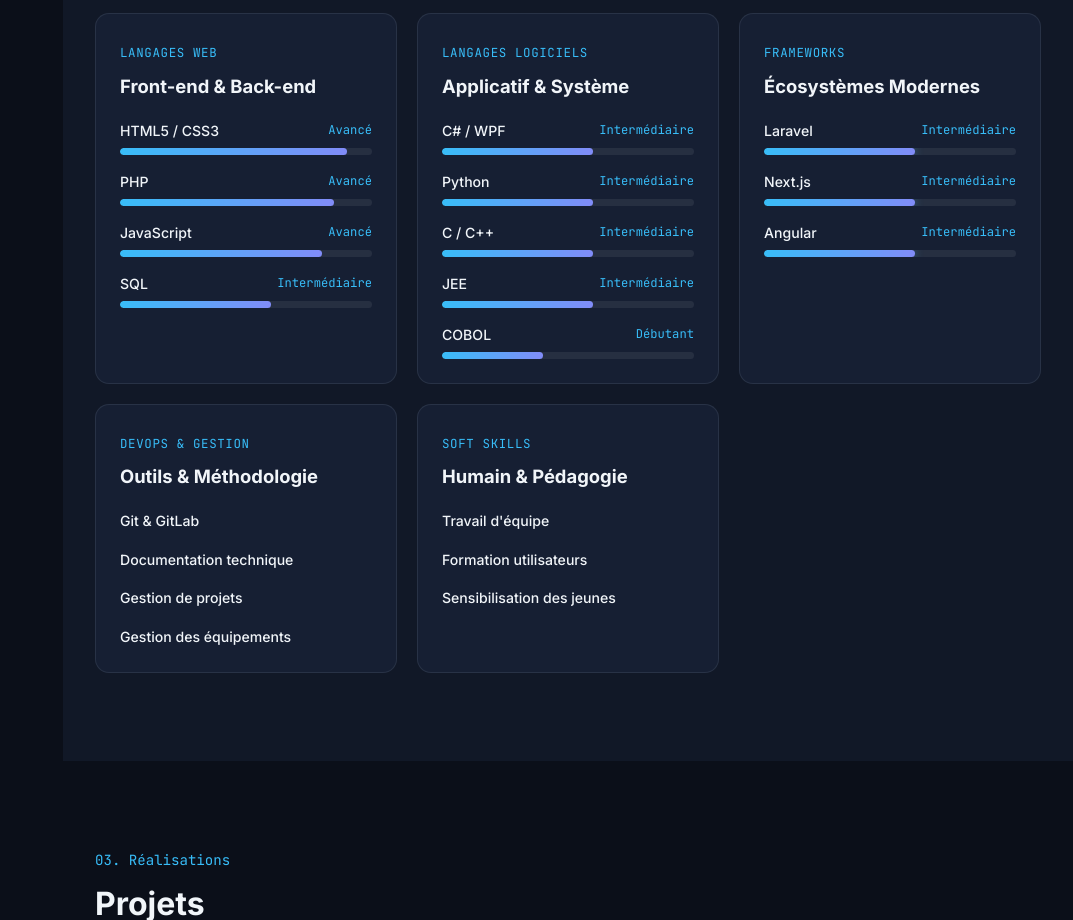
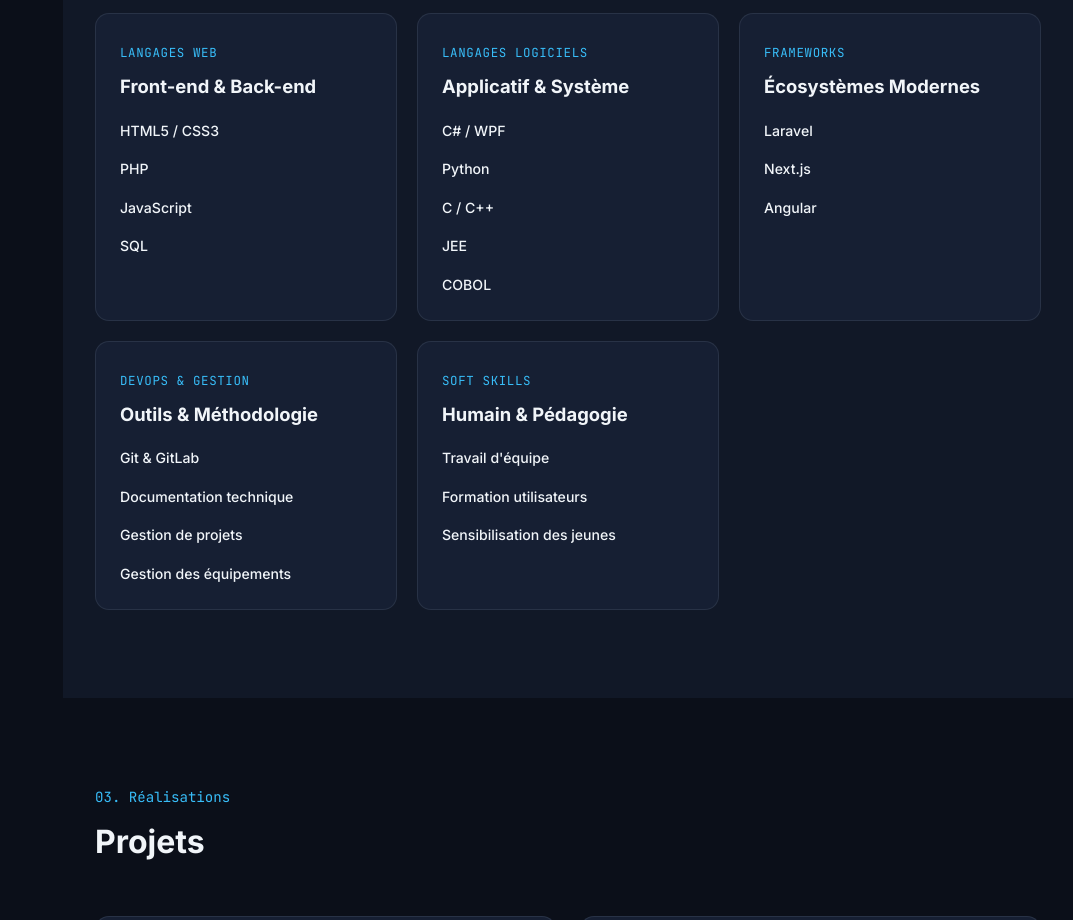
Before and after one commit to vincent-gautier/portfolio, a plain HTML site: page index.html in a window 1280 px wide. Shown: the part 1920-2840 px from the top of the page, without its empty margins (207-1280 px from the left). Drawn offline with Linux system fonts and the light colour scheme.

Commit message:
Update suite à un retour

```diff
--- a/index.html
+++ b/index.html
@@ -201,37 +201,21 @@
               <div class="skill-item">
                 <div class="skill-info">
                   <span class="skill-name">HTML5 / CSS3</span>
-                  <span class="skill-level">Avancé</span>
-                </div>
-                <div class="skill-bar">
-                  <div class="skill-progress" style="width: 90%;"></div>
                 </div>
               </div>
               <div class="skill-item">
                 <div class="skill-info">
                   <span class="skill-name">PHP</span>
-                  <span class="skill-level">Avancé</span>
-                </div>
-                <div class="skill-bar">
-                  <div class="skill-progress" style="width: 85%;"></div>
                 </div>
               </div>
               <div class="skill-item">
                 <div class="skill-info">
                   <span class="skill-name">JavaScript</span>
-                  <span class="skill-level">Avancé</span>
-                </div>
-                <div class="skill-bar">
-                  <div class="skill-progress" style="width: 80%;"></div>
                 </div>
               </div>
               <div class="skill-item">
                 <div class="skill-info">
                   <span class="skill-name">SQL</span>
-                  <span class="skill-level">Intermédiaire</span>
-                </div>
-                <div class="skill-bar">
-                  <div class="skill-progress" style="width: 60%;"></div>
                 </div>
               </div>
             </div>
@@ -247,46 +231,26 @@
               <div class="skill-item">
                 <div class="skill-info">
                   <span class="skill-name">C# / WPF</span>
-                  <span class="skill-level">Intermédiaire</span>
-                </div>
-                <div class="skill-bar">
-                  <div class="skill-progress" style="width: 60%;"></div>
                 </div>
               </div>
               <div class="skill-item">
                 <div class="skill-info">
                   <span class="skill-name">Python</span>
-                  <span class="skill-level">Intermédiaire</span>
-                </div>
-                <div class="skill-bar">
-                  <div class="skill-progress" style="width: 60%;"></div>
                 </div>
               </div>
               <div class="skill-item">
                 <div class="skill-info">
                   <span class="skill-name">C / C++</span>
-                  <span class="skill-level">Intermédiaire</span>
-                </div>
-                <div class="skill-bar">
-                  <div class="skill-progress" style="width: 60%;"></div>
                 </div>
               </div>
               <div class="skill-item">
                 <div class="skill-info">
                   <span class="skill-name">JEE</span>
-                  <span class="skill-level">Intermédiaire</span>
-                </div>
-                <div class="skill-bar">
-                  <div class="skill-progress" style="width: 60%;"></div>
                 </div>
               </div>
               <div class="skill-item">
                 <div class="skill-info">
                   <span class="skill-name">COBOL</span>
-                  <span class="skill-level">Débutant</span>
-                </div>
-                <div class="skill-bar">
-                  <div class="skill-progress" style="width: 40%;"></div>
                 </div>
               </div>
             </div>
@@ -302,28 +266,16 @@
               <div class="skill-item">
                 <div class="skill-info">
                   <span class="skill-name">Laravel</span>
-                  <span class="skill-level">Intermédiaire</span>
-                </div>
-                <div class="skill-bar">
-                  <div class="skill-progress highlight" style="width: 60%;"></div>
                 </div>
               </div>
               <div class="skill-item">
                 <div class="skill-info">
                   <span class="skill-name">Next.js</span>
-                  <span class="skill-level">Intermédiaire</span>
-                </div>
-                <div class="skill-bar">
-                  <div class="skill-progress highlight" style="width: 60%;"></div>
                 </div>
               </div>
               <div class="skill-item">
                 <div class="skill-info">
                   <span class="skill-name">Angular</span>
-                  <span class="skill-level">Intermédiaire</span>
-                </div>
-                <div class="skill-bar">
-                  <div class="skill-progress highlight" style="width: 60%;"></div>
                 </div>
               </div>
             </div>
```
Also changed, not shown: projets/auto-ecole-michelet.html (+1 -1 lines), projets/les-feux-dartifices.html (+1 -1 lines).
